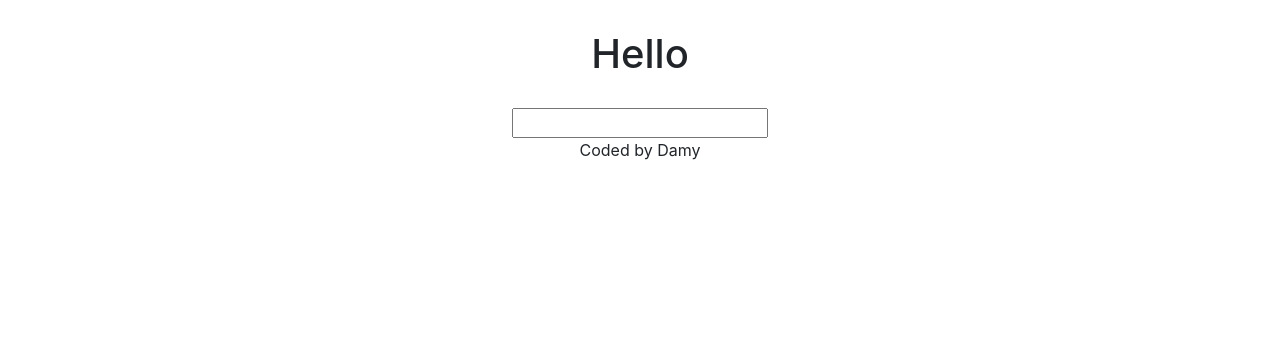
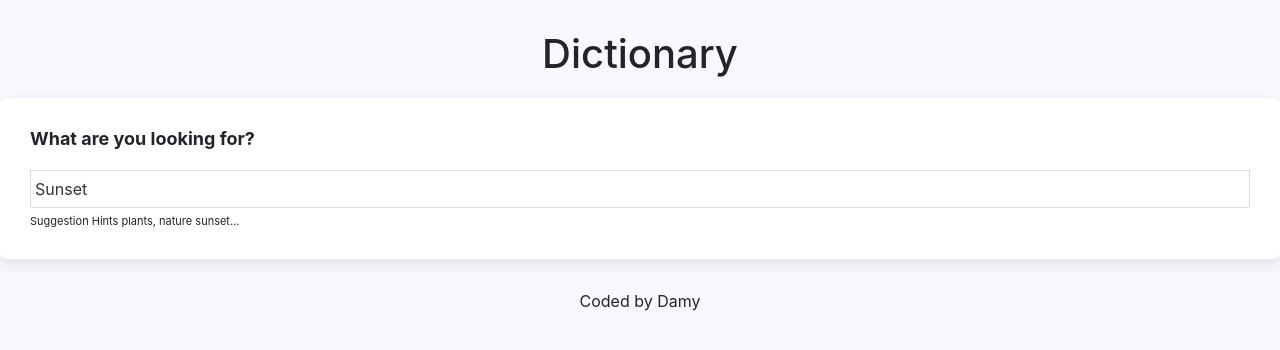
Before and after one commit to Dammy36/dictionary-project, a React (Create React App) app: page / in a window 1280 px wide. Shown: the top 350 px of the page. Built offline with nearby package versions, Linux system fonts and the light colour scheme; no server answers.

Commit message:
Added css to the components

```diff
--- a/src/App.css
+++ b/src/App.css
@@ -1,3 +1,18 @@
-.App {
+body {
+  background-color: #f9f8fe;
+}
+a {
+  color: blueviolet;
+}
+.App-header {
+  margin: 30px 0;
+}
+
+.App-footer {
   text-align: center;
+  margin: 30px 0;
 }
+
+ul li {
+  list-style: none;
+}
--- a/src/App.js
+++ b/src/App.js
@@ -1,15 +1,14 @@
 import Dictionary from "./Dictionary";
 import "./Dictionary";
+import "./App.css";
 function App() {
   return (
-    <div className="header">
+    <div className="App-header">
       <header>
-        <main>
-          <Dictionary />
-        </main>
+        <Dictionary defaultKeyWord="Sunset" />
       </header>
 
-      <footer>Coded by Damy</footer>
+      <footer className="App-footer">Coded by Damy</footer>
     </div>
   );
 }
--- a/src/Dictionary.jsx
+++ b/src/Dictionary.jsx
@@ -2,36 +2,60 @@ import { useState } from "react";
 import "./dictionary.css";
 import axios from "axios";
 import Result from "./Result";
-function Dictionary() {
-  const [keyWord, setKeyword] = useState("");
+function Dictionary(props) {
+  const [keyWord, setKeyword] = useState(props.defaultKeyWord);
   const [result, setResult] = useState(null);
-  function submit(event) {
-    event.preventDefault();
+  const [loaded, setLoaded] = useState(false);
 
   function getResponse(response) {
-      console.log(response.data);
     setResult(response.data);
   }
 
+  function search() {
     const apiKey = "ft2ff28777530dba3dddb311o0464bef";
     const apiUrl = `https://api.shecodes.io/dictionary/v1/define?word=${keyWord}&key=${apiKey}`;
 
     axios.get(apiUrl).then(getResponse);
   }
 
+  function handleSubmit(event) {
+    event.preventDefault();
+    search();
+  }
+
   function updateKeyword(event) {
     setKeyword(event.target.value);
   }
+
+  function load() {
+    setLoaded(true);
+    search();
+  }
+
+  if (loaded) {
     return (
+      <div className="dictionary">
+        <h1>Dictionary</h1>
         <section>
-      <div>
-        <h1 className="dictionary">Hello</h1>
-        <form onSubmit={submit}>
-          <input type="search" onChange={updateKeyword} />
+          <h2>What are you looking for?</h2>
+
+          <form onSubmit={handleSubmit}>
+            <input
+              type="search"
+              onChange={updateKeyword}
+              defaultValue={props.defaultKeyWord}
+            />
+            <div className="hints">
+              Suggestion Hints plants, nature sunset...
+            </div>
           </form>
+        </section>
         <Result result={result} />
       </div>
-    </section>
     );
+  } else {
+    load();
+    return "Loading..";
+  }
 }
 export default Dictionary;
--- /dev/null
+++ b/src/Meaning.css
@@ -0,0 +1,24 @@
+.Meaning h3 {
+  font-size: 24px;
+  line-height: 1.5;
+  font-weight: bold;
+  text-transform: capitalize;
+}
+
+.Meaning .example {
+  opacity: 0.7;
+  font-style: italic;
+  margin-top: 10px;
+}
+
+.Synonyms {
+  margin: 0;
+  padding: 0;
+  color: green;
+}
+
+.Synonyms li {
+  display: inline-block;
+  padding-right: 15px;
+  line-height: 1;
+}
--- a/src/Meaning.jsx
+++ b/src/Meaning.jsx
@@ -1,18 +1,14 @@
 import Synonyms from "./Synonyms";
+import "./Meaning.css";
 
 function Meaning(props) {
   console.log(props.meanings);
   return (
-    <div>
+    <div className="Meaning">
       <h3> {props.meanings.partOfSpeech}</h3>
-      <div>
-        <p>
-          <strong>Meaning:</strong> {props.meanings.definition}
-        </p>
-        <br />
-        <em>
-          <strong>Example:</strong> {props.meanings.example}
-        </em>
+      <div className="definition">Meaning: {props.meanings.definition}</div>
+      <div className="example">
+        Example: {props.meanings.example}
         <Synonyms synonyms={props.meanings.synonyms} />
       </div>
     </div>
--- a/src/Phonetic.jsx
+++ b/src/Phonetic.jsx
@@ -1,3 +1,4 @@
+import "./Phonetics.css";
 function Phonetic(props) {
   console.log(props.phonetic);
   return <div className="Phonetic">{props.phonetic}</div>;
--- /dev/null
+++ b/src/Phonetics.css
@@ -0,0 +1,5 @@
+.Phonetic {
+  height: 60px;
+  font-weight: bold;
+  opacity: 0.5;
+}
--- /dev/null
+++ b/src/Result.css
@@ -0,0 +1,5 @@
+.Result h2 {
+  font-size: 36px;
+  font-weight: bold;
+  line-height: 1.5;
+}
--- a/src/Result.jsx
+++ b/src/Result.jsx
@@ -1,5 +1,6 @@
 import Meaning from "./Meaning";
 import Phonetic from "./Phonetic";
+import "./Result.css";
 function Result(props) {
   if (props.result) {
     return (
--- a/src/Synonyms.jsx
+++ b/src/Synonyms.jsx
@@ -2,7 +2,7 @@ function Synonyms(props) {
   console.log(props.synonyms);
   if (props.synonyms) {
     return (
-      <ul className="synonyms">
+      <ul className="Synonyms">
         {props.synonyms.map(function (synonym, index) {
           return <li key={index}>{synonym}</li>;
         })}
--- a/src/dictionary.css
+++ b/src/dictionary.css
@@ -1,6 +1,28 @@
-.dictionary {
-  margin: 30px 0;
+.dictionary section {
+  margin: 20px 0;
+  padding: 30px;
+  border-radius: 6px;
+  box-shadow: 0 5px 15px rgba(0 0 0/10%);
+  background: white;
 }
-.header {
+
+.dictionary input {
+  width: 100%;
+  padding: 6px 4px;
+  color: #333;
+  border: 1px solid #ddd;
+}
+
+.dictionary .hints {
+  font-size: 11px;
+  margin-top: 5px;
+}
+
+.dictionary h1 {
   text-align: center;
 }
+.dictionary h2 {
+  font-size: 18px;
+  font-weight: bold;
+  margin-bottom: 20px;
+}
```
Lines whose indentation alone changed are shown as unchanged.
